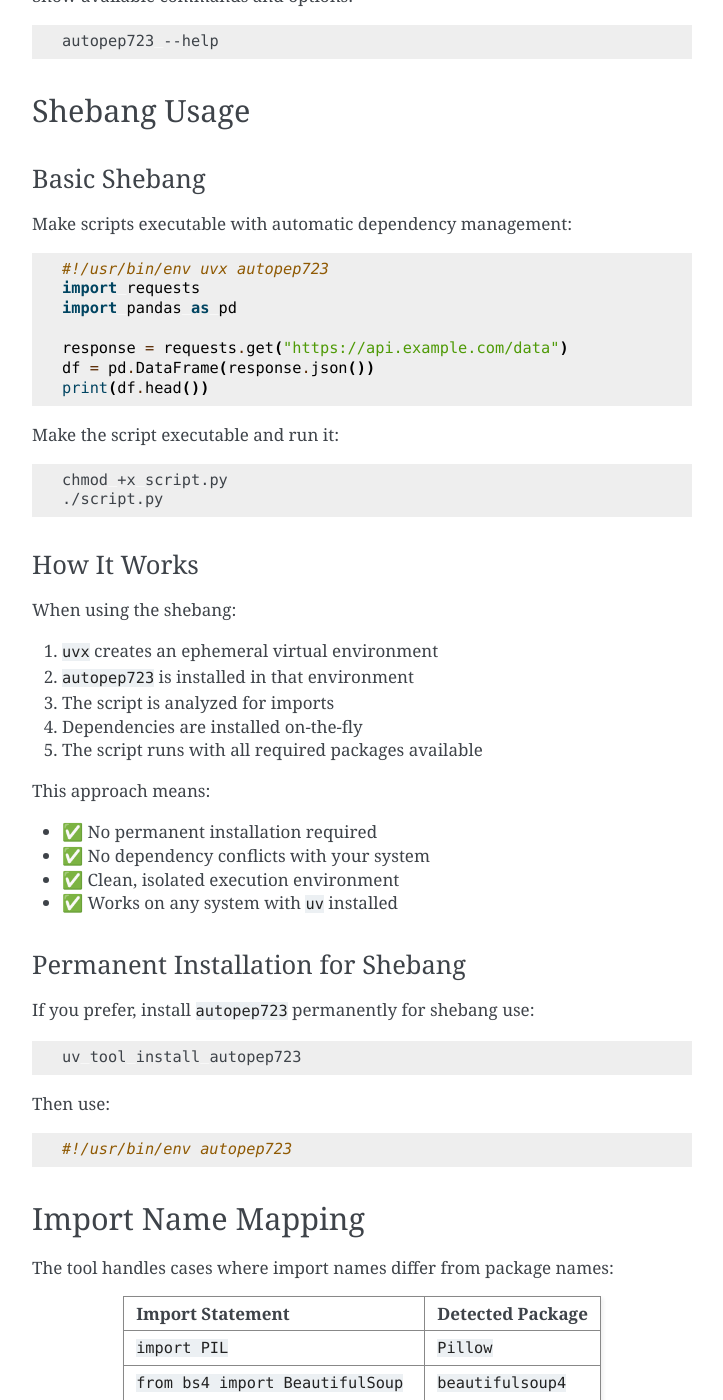
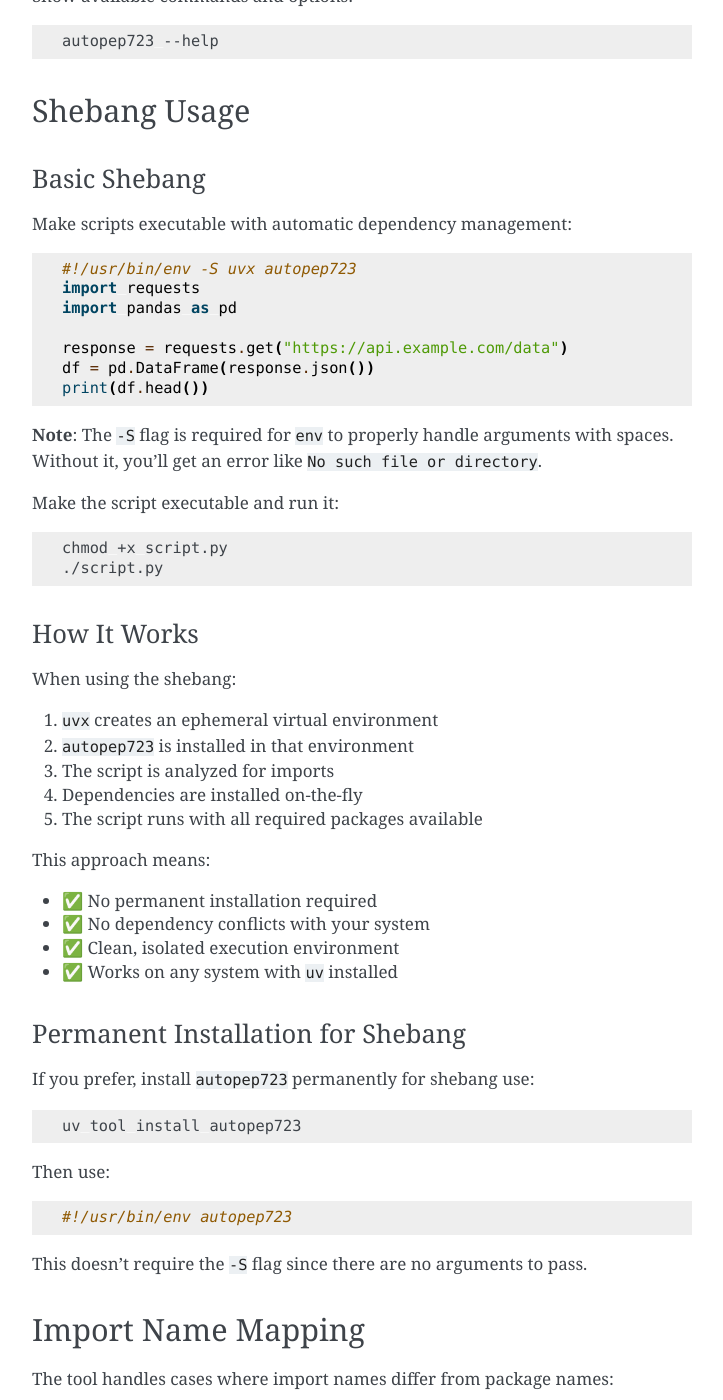
Before and after one commit to mgaitan/autopep723, a Sphinx documentation site: the page built from docs/usage.md, in a window 1280 px wide and 1400 px high, scrolled down 2047 px. Shown: the whole window, without its empty margins (388-1111 px from the left). Built offline with Sphinx 7.4.7, drawn with Linux system fonts in a browser that asks for light colours.

Commit message:
Fix shebang to use -S flag for env compatibility
The shebang '#!/usr/bin/env uvx autopep723' was failing with 'No such file or directory'
because env cannot handle arguments with spaces without the -S flag.

Changes:
- Fix all shebang examples to use '#!/usr/bin/env -S uvx autopep723'
- Add explanatory notes about the -S flag requirement
- Add compatibility information for older systems
- Include working example script (magic.py)
- Bump version to 0.1.1

Fixes: uvx execution error in all documentation examples

````diff
--- a/docs/usage.md
+++ b/docs/usage.md
@@ -104,7 +104,7 @@
 Make scripts executable with automatic dependency management:
 
 ```python
-#!/usr/bin/env uvx autopep723
+#!/usr/bin/env -S uvx autopep723
 import requests
 import pandas as pd
 
@@ -112,6 +112,8 @@
 df = pd.DataFrame(response.json())
 print(df.head())
 ```
+
+**Note**: The `-S` flag is required for `env` to properly handle arguments with spaces. Without it, you'll get an error like `No such file or directory`.
 
 Make the script executable and run it:
 
@@ -149,6 +151,8 @@
 ```python
 #!/usr/bin/env autopep723
 ```
+
+This doesn't require the `-S` flag since there are no arguments to pass.
 
 ## Import Name Mapping
 
--- a/pyproject.toml
+++ b/pyproject.toml
@@ -1,6 +1,6 @@
 [project]
 name = "autopep723"
-version = "0.1.0"
+version = "0.1.1"
 description = "Auto-generate PEP 723 metadata for Python scripts by analyzing imports"
 readme = "README.md"
 authors = [{ name = "Martín Gaitán", email = "gaitan@gmail.com" }]
````
Also changed, not shown: README.md (+3 -1 lines), docs/examples.md (+1 -1 lines), docs/how-it-works.md (+3 -1 lines), docs/index.md (+1 -1 lines), magic.py (added, +7 -0 lines), 1 other file.
